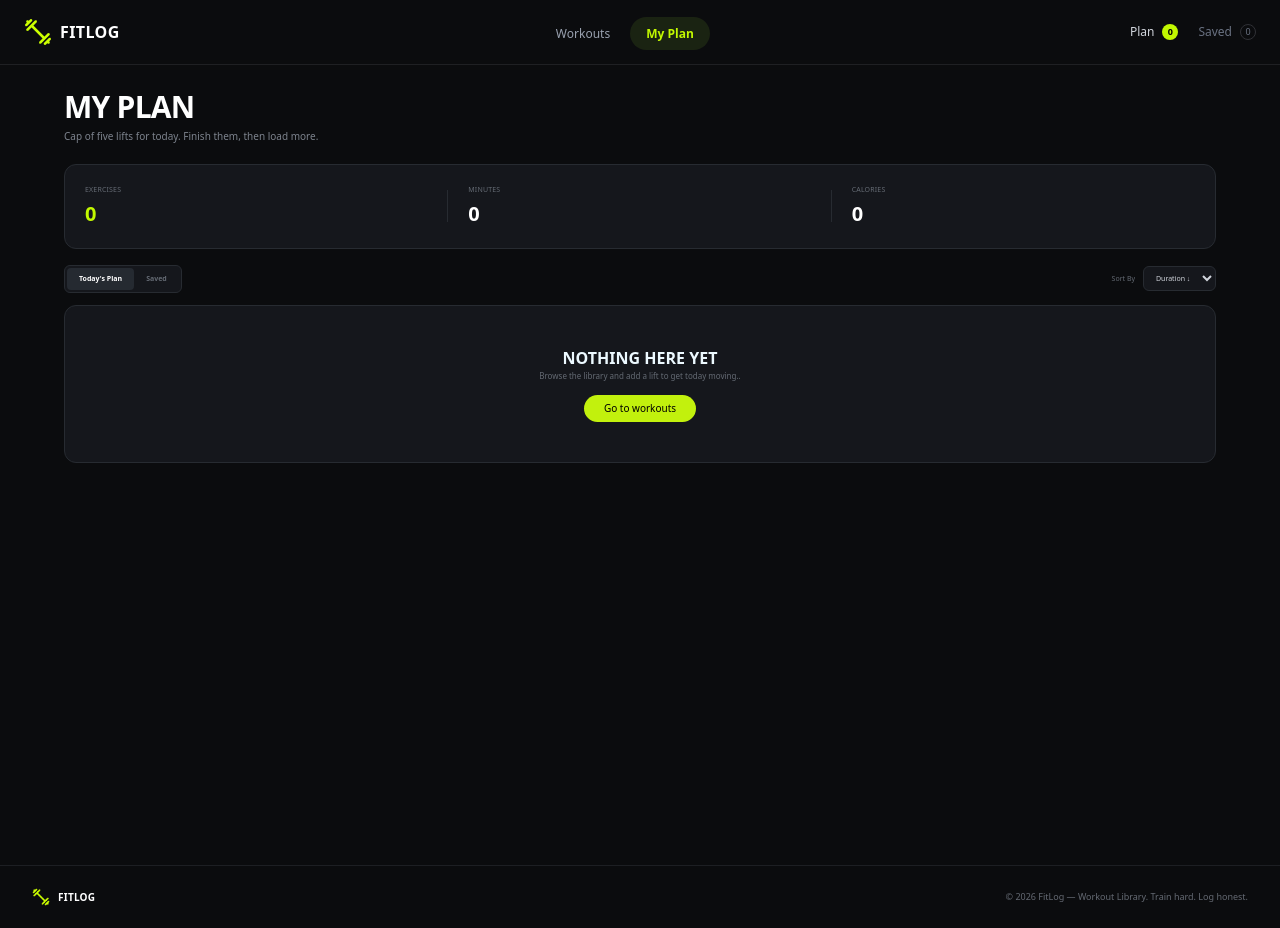
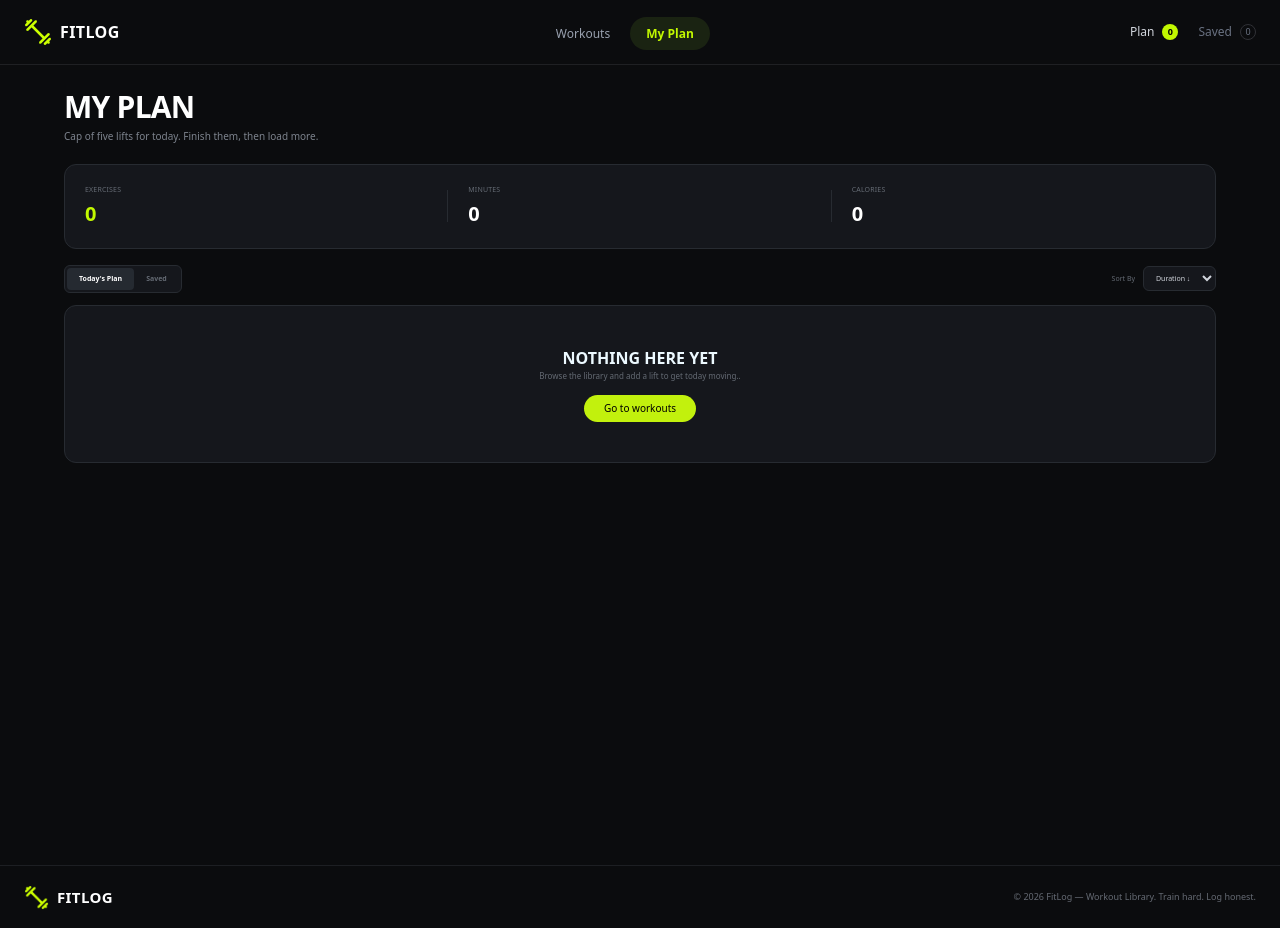
Before and after one commit to midul-dev/b14-a6-fitlog, a Next.js app: page /my-plan in a window 1280 px wide. Built offline with nearby package versions, Linux system fonts and the light colour scheme.

Commit message:
fixed padding

```diff
--- a/src/app/copmponents/Fitness.tsx
+++ b/src/app/copmponents/Fitness.tsx
@@ -8,7 +8,7 @@ const Fitness = async () => {
   const allData = await getFitnessData();
 
   return (
-    <section className="bg-[#0B0C0E] px-4 py-8 sm:px-6 lg:px-8">
+    <section className="bg-[#0B0C0E] px-4 py-8 sm:px-6 lg:px-15">
       <div className="mx-auto max-w-7xl">
 
         {/* Section Header */}
--- a/src/app/copmponents/Footer.tsx
+++ b/src/app/copmponents/Footer.tsx
@@ -8,6 +8,7 @@ const Footer = () => {
     <footer className="border-t border-[#1D1F23] bg-[#0B0C0E]">
       <div
         className="
+        container
           mx-auto
           flex
           min-h-[62px]
@@ -22,7 +23,7 @@ const Footer = () => {
           sm:flex-row
           sm:px-6
           sm:py-0
-          lg:px-8
+
         "
       >
         {/* ================= LOGO ================= */}
@@ -32,13 +33,13 @@ const Footer = () => {
         >
           <Image
             src={logo}
-            width={18}
-            height={18}
+            width={25}
+            height={25}
             alt="FitLog"
-            className="h-[18px] w-[18px]"
+            className="h-[25px] w-[25px]"
           />
 
-          <span className="text-[10px] font-bold tracking-wide text-white">
+          <span className="text-[15px] font-bold tracking-wide text-white">
             FITLOG
           </span>
         </Link>
--- a/src/app/copmponents/Hero.tsx
+++ b/src/app/copmponents/Hero.tsx
@@ -5,7 +5,7 @@ import Link from "next/link";
 
 const Hero = () => {
   return (
-    <section className="bg-[#0B0C0E] px-4 py-5 sm:px-6 sm:py-8 lg:px-8">
+    <section className="bg-[#0B0C0E] px-4 py-5 sm:px-6 sm:py-8 lg:px-15">
       <div
         className="
           mx-auto
@@ -18,7 +18,7 @@ const Hero = () => {
           border
           border-[#25272A]
           bg-[#15171C]
-          px-5
+          px-4
           py-8
 
           sm:px-8
--- a/src/app/copmponents/Navbar.tsx
+++ b/src/app/copmponents/Navbar.tsx
@@ -37,7 +37,7 @@ const Navbar = () => {
   );
   return (
     <nav className="border-b border-[#1F2023] bg-[#0B0C0E] shadow-[0_4px_20px_rgba(0,0,0,0.3)]">
-      <div className="mx-auto flex h-16 w-full max-w-7xl items-center justify-between px-4 sm:px-6">
+      <div className="container mx-auto flex h-16 w-full max-w-7xl items-center justify-between px-4 sm:px-6">
         {/* ================= LOGO ================= */}
         <Link href="/" className="flex shrink-0 items-center gap-2 text-white">
           <Image
```
